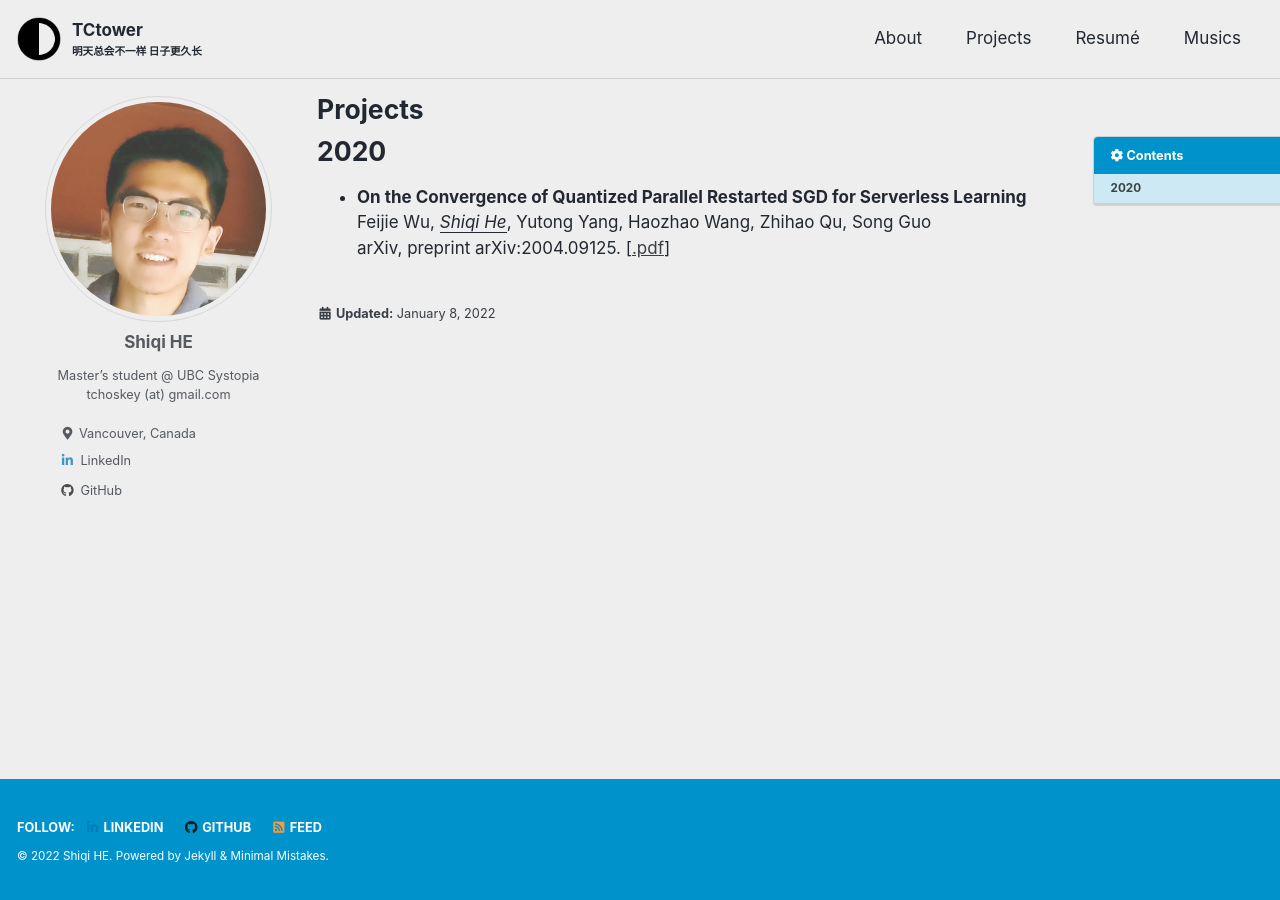
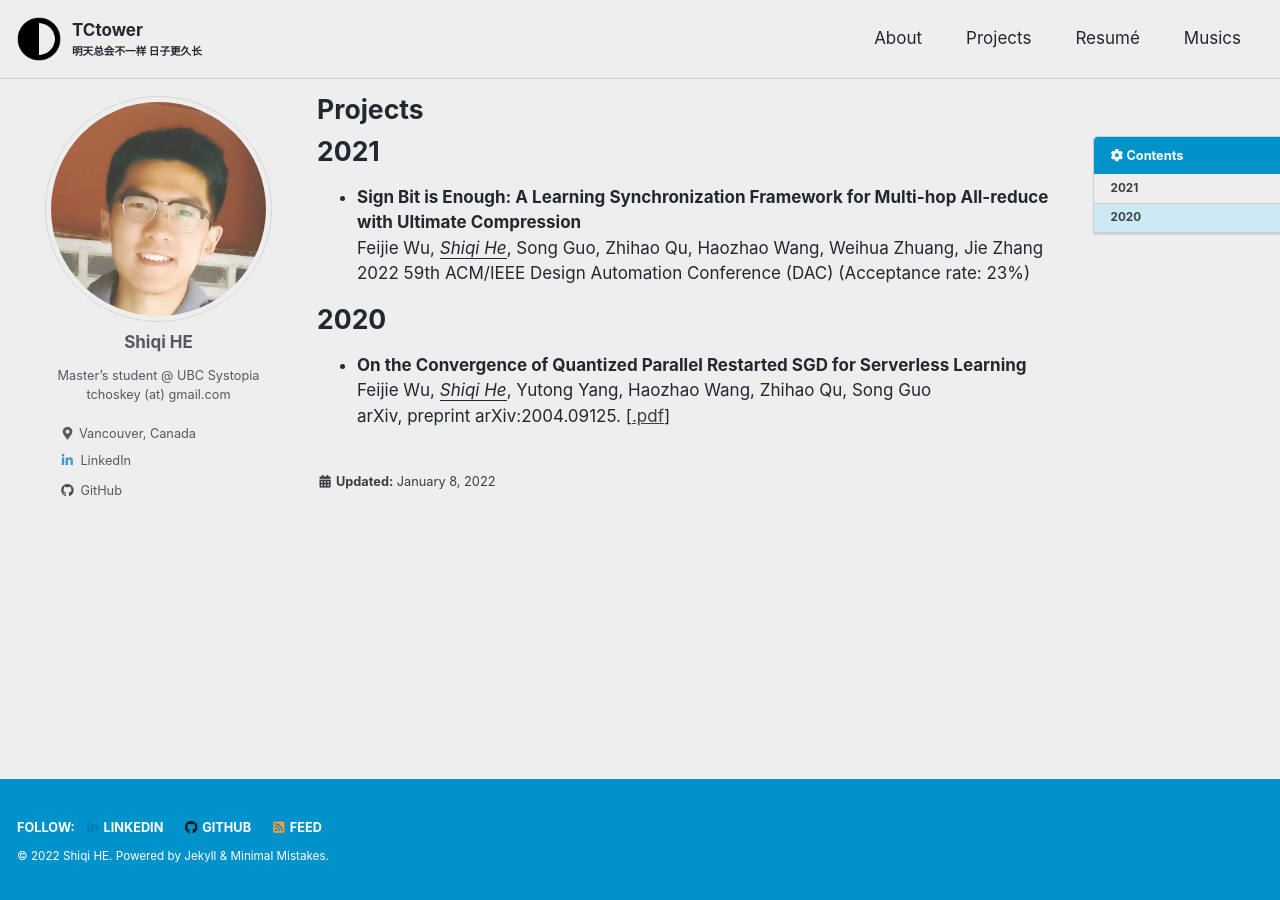
Before and after one commit to TCtower/tctower.github.io, a Jekyll site: the page built from _pages/projects.md, in a window 1280 px wide. Built offline with Jekyll 4.4.1, drawn with Linux system fonts in a browser that asks for light colours; cached includes are drawn as plain includes.

Commit message:
Update projects.md

```diff
--- a/_pages/projects.md
+++ b/_pages/projects.md
@@ -44,6 +44,15 @@ body{ /* Normal  */
 
 <!-- # Heading
 sss -->
+# 2021
+<ul>
+ <li>
+<strong>Sign Bit is Enough: A Learning Synchronization Framework for Multi-hop All-reduce with Ultimate Compression</strong>
+<br/>Feijie Wu, <u><em>Shiqi He</em></U>, Song Guo, Zhihao Qu, Haozhao Wang, Weihua Zhuang, Jie Zhang
+<br/> 2022 59th ACM/IEEE Design Automation Conference (DAC) (Acceptance rate: 23%)
+</li>
+</ul>
+
 # 2020
 <ul>
 <li>
```
